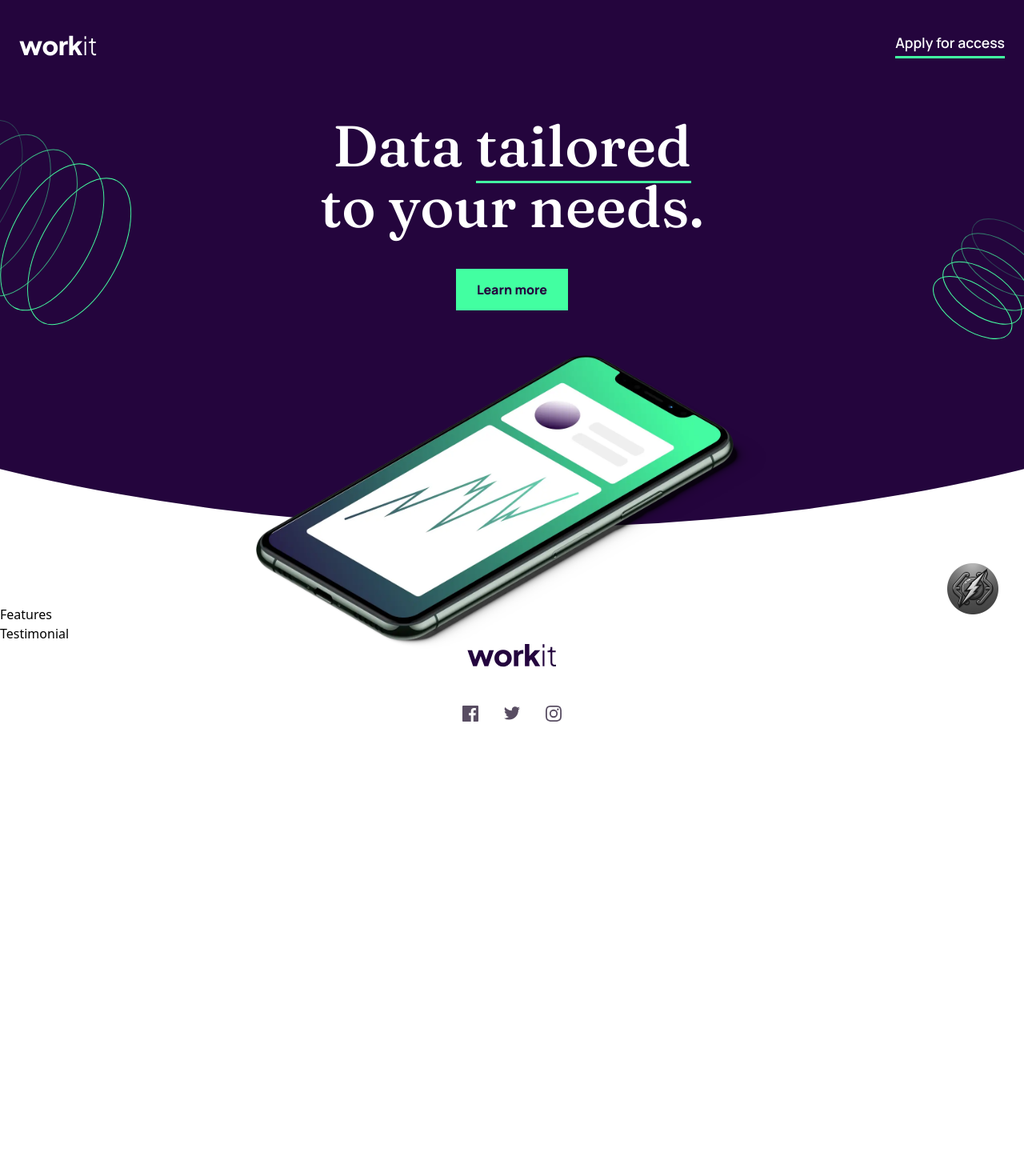
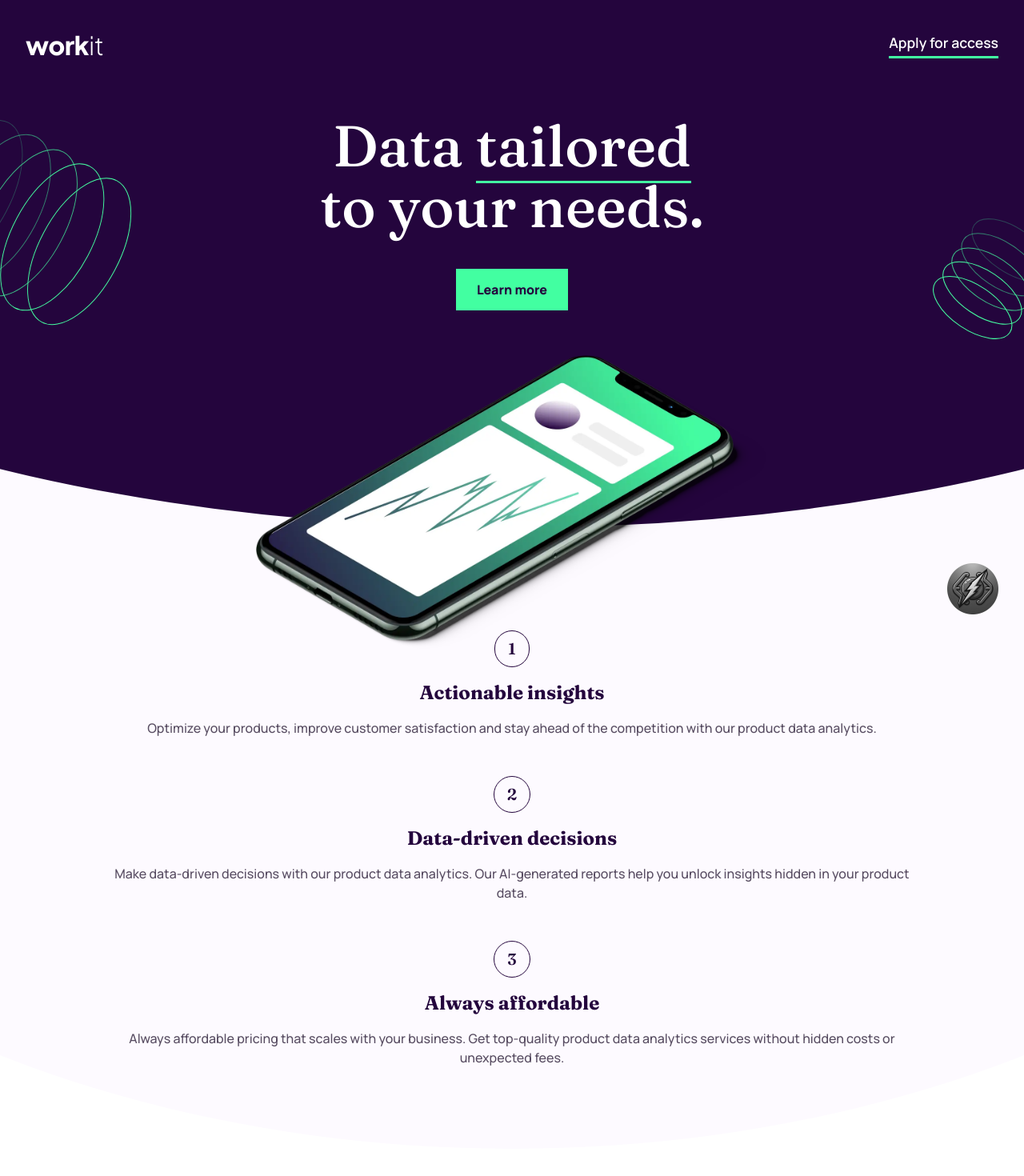
Before and after one commit to FlashScript-Main/Workit-landing-page---Frontend-Mentor, a React (Vite) app: page / in a window 1280 px wide. Shown: the top 1470 px of the page at 80% size. Before the commit the page ends 902 px from the top, so only its background shows below. Built offline with nearby package versions, Linux system fonts and the light colour scheme.

Commit message:
Features Section Mobile view is Done

```diff
--- a/src/components/Features.tsx
+++ b/src/components/Features.tsx
@@ -1,8 +1,32 @@
+import { featureInfo } from "../constants"
 
 const Features = () => {
 
     return (
-        <div>Features</div>
+        <section className={`-mt-48 pt-56 pb-52 | bg-primary-ghost-white | flex justify-center items-center | features`}>
+            <ol>
+                {featureInfo.map((item) => (
+                    <li
+                        key={item.id}
+                        className={`mb-12 |  | flex flex-col | `}
+                    >
+                        <span className={`px-4 py-2 mx-auto mb-4 | text-xl text-primary-dark-purple font-fraunces font-semibold | border border-primary-dark-purple rounded-full grid place-content-center | `}>
+                            {item.listNumber}
+                        </span>
+
+                        <div className={` | text-center | flex flex-col gap-4 | `}>
+                            <h3 className={` | text-2xl text-primary-dark-purple font-fraunces font-bold |  | `}>
+                                {item.title}
+                            </h3>
+
+                            <p className={`w-11/12 mx-auto | text-base text-primary-davys-grey font-medium font-manrope |  | `}>
+                                {item.desc}
+                            </p>
+                        </div>
+                    </li>
+                ))}
+            </ol>
+        </section>
     )
 
 }
--- a/src/components/Header.tsx
+++ b/src/components/Header.tsx
@@ -4,7 +4,7 @@ import { headerAccess } from "../constants"
 const Header = () => {
 
     return (
-        <header className={`container mx-auto py-8 md:py-10 px-6  | | flex justify-between items-center text-neutral-white | `}>
+        <header className={`container mx-auto py-8 md:py-10 px-6 md:px-8 | | flex justify-between items-center text-neutral-white | `}>
             <a href="#">
                 <img
                     src={logoLight}
--- a/src/components/Hero.tsx
+++ b/src/components/Hero.tsx
@@ -4,7 +4,7 @@ import Button from "./Button"
 const Hero = () => {
 
     return (
-        <main className={`relative |  |  | `}>
+        <main className={`relative z-20 |  |  | `}>
             <section className={`w-full pt-8 pb-[10.5rem] md:pb-[13rem] lg:pb-[17rem] xl:pb-[21rem] relative | text-center bg-primary-dark-purple | flex flex-col justify-center items-center | hero`}>
                 <h1 className={`w-11/12 md:w-7/12 lg:w-[40%] | text-5xl lg:text-[4rem] xl:text-[4.5rem] text-neutral-white font-fraunces font-medium leading-[3.5rem] lg:leading-[4rem] xl:leading-[4.7rem] |  | `}>
                     Data <span className={` |  | border-b-[3px] border-b-primary-eucaplyptus | `}>tailored</span><br className={`md:max-lg:hidden |  |  | `} /> to <br className={`max-md:hidden lg:hidden |  |  | `} /> your needs.
--- a/src/constants/index.ts
+++ b/src/constants/index.ts
@@ -18,7 +18,7 @@ const featureInfo: FeatureInfoType[] = [
     },
     {
         id: 3,
-        listNumber: "2",
+        listNumber: "3",
         title: "Always affordable",
         desc: "Always affordable pricing that scales with your business. Get top-quality product data analytics services without hidden costs or unexpected fees."
     }
--- a/src/index.css
+++ b/src/index.css
@@ -11,3 +11,13 @@
         clip-path: ellipse(100% 85% at 50% 0);
     }
 }
+
+.features {
+    clip-path: ellipse(200% 85% at 50% 0);
+}
+
+@media (min-width: 768px) {
+    .features {
+        clip-path: ellipse(100% 85% at 50% 0);
+    }
+}
```
